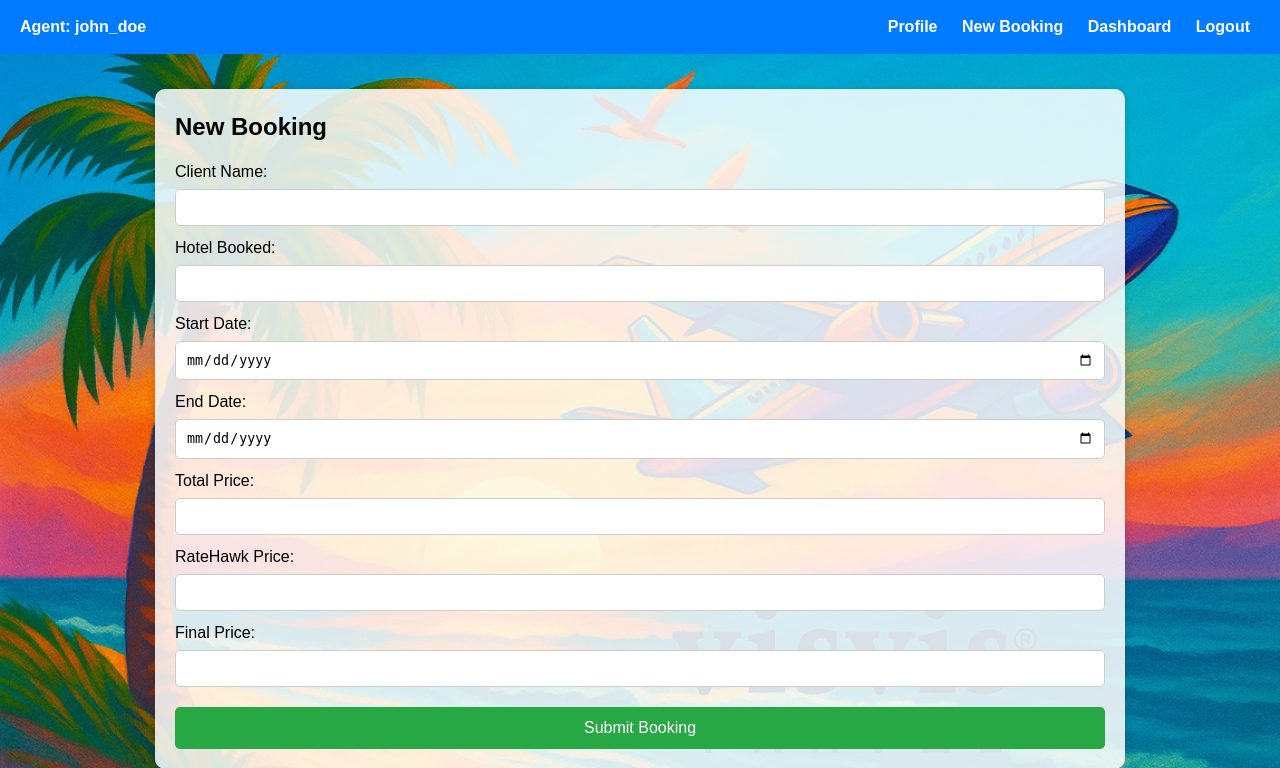
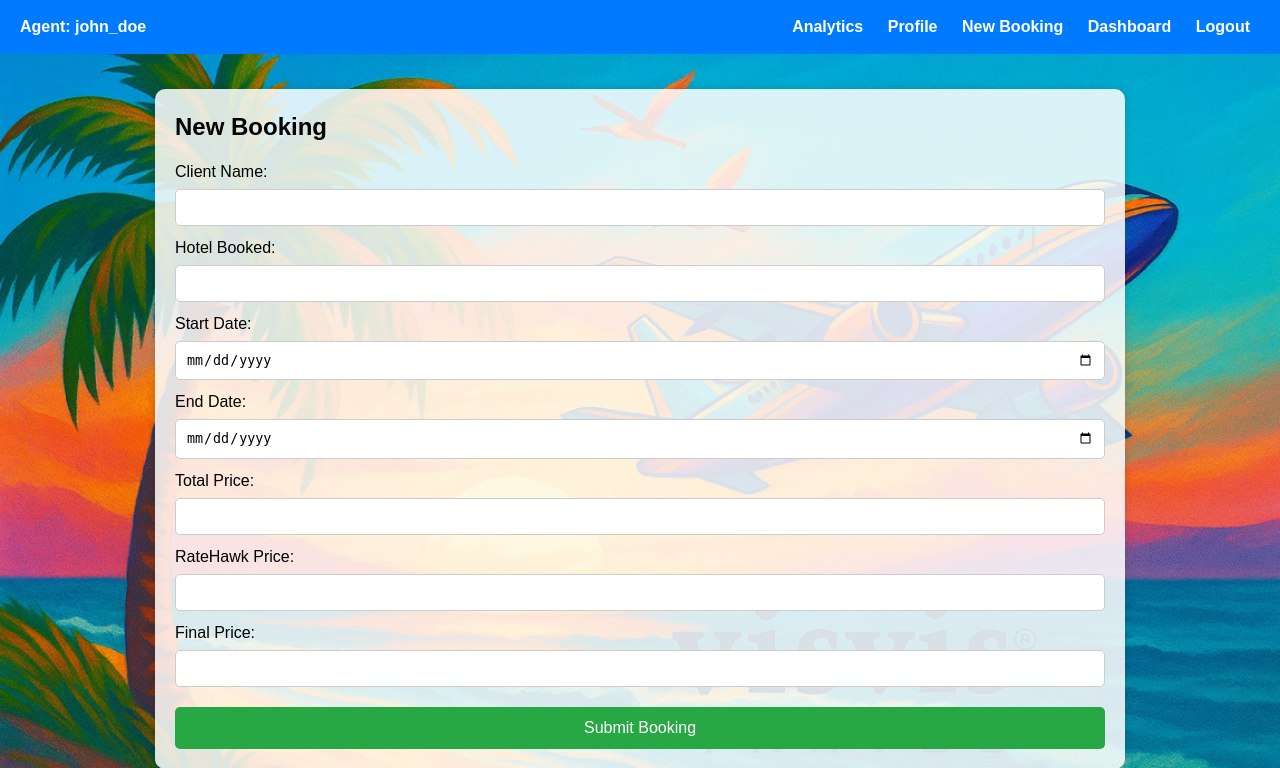
Before and after one commit to EzeInacay/agent-tracker, a PHP site: page /agent_dashboard.php in a window 1280 px wide. Shown: the top 768 px of the page. Run offline with PHP 8.4, Linux system fonts and the light colour scheme; a user stored in the database is signed in; data that the repository does not hold is empty.

Commit message:
Update agent_dashboard.php

```diff
--- a/Backup 19/agent_dashboard.php
+++ b/Backup 19/agent_dashboard.php
@@ -70,6 +70,7 @@ $statuses = ['Pending', 'Confirmed', 'Cancelled', 'Completed'];
 <div class="navbar">
     <div>Agent: <?= htmlspecialchars($agentName) ?></div>
     <div>
+        <a href="agent_analytics.php">Analytics</a>
         <a href="agent_profile.php">Profile</a>
         <a href="agent_dashboard.php">New Booking</a>
         <a href="agent_payout.php">Dashboard</a>
```
